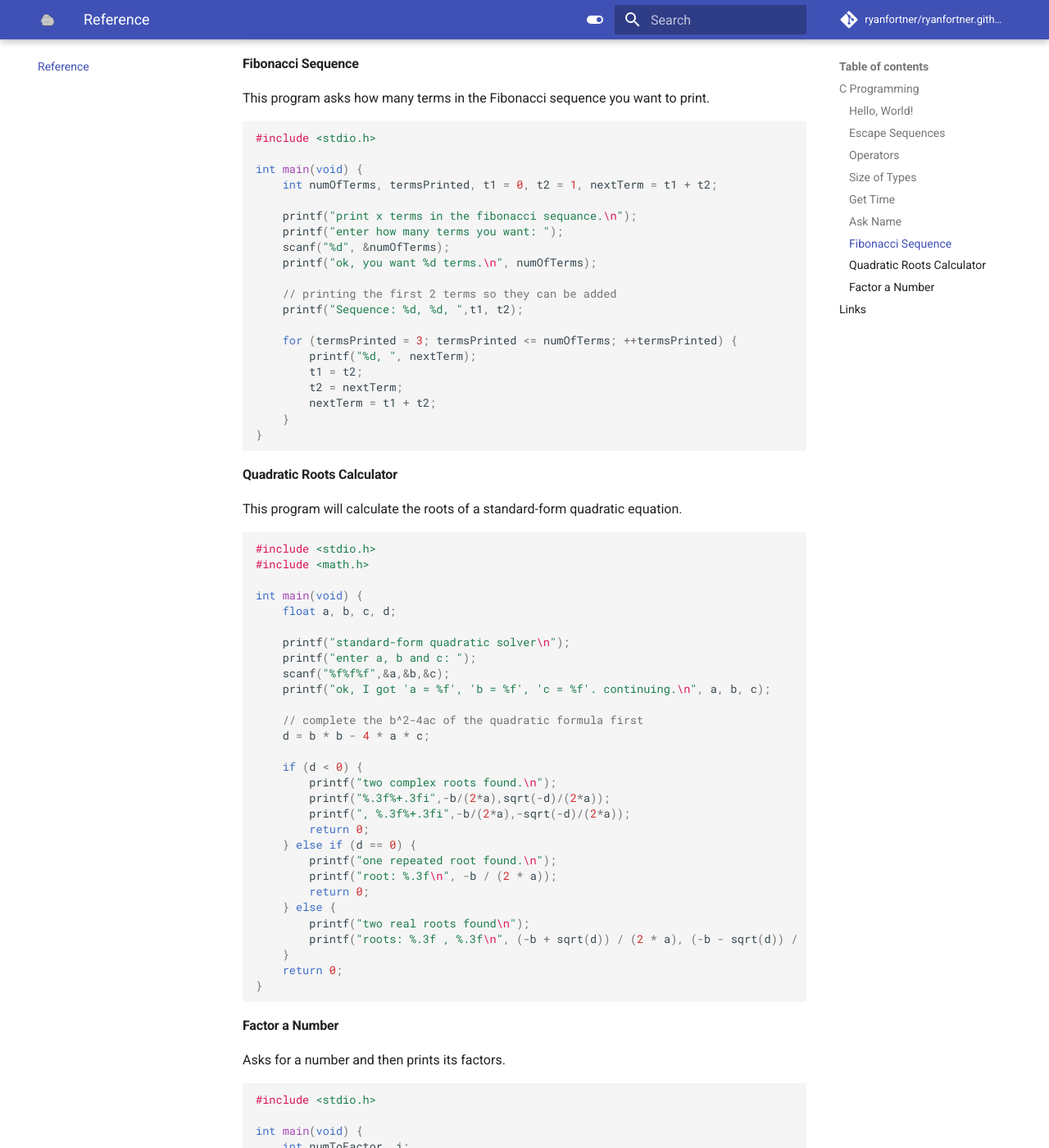
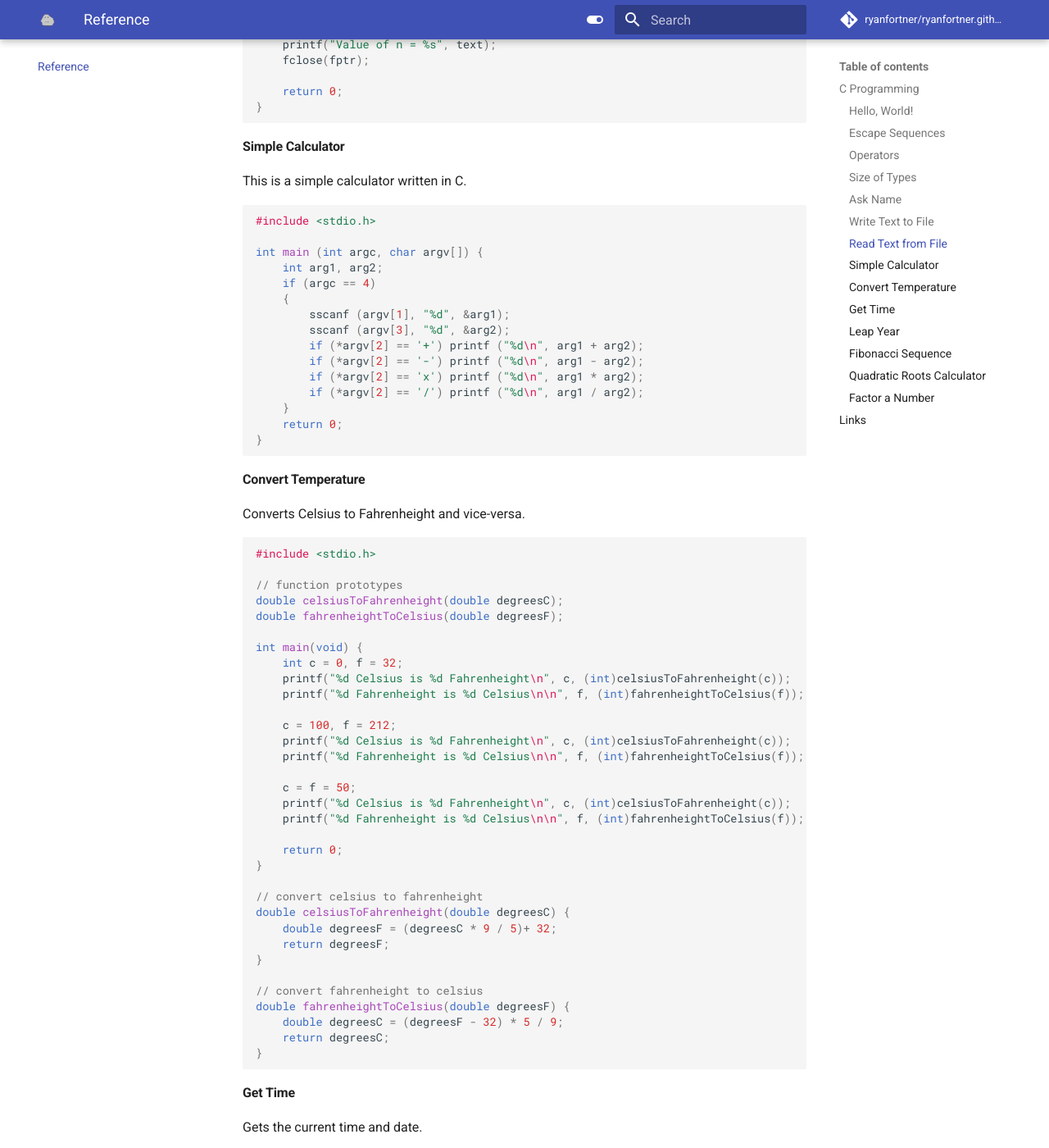
Before and after one commit to ryanfortner/ryanfortner.github.io, an MkDocs documentation site: the page built from docs/reference.md, in a window 1280 px wide and 1400 px high, scrolled down 3658 px. Shown: the whole window at 82% size. Built offline with MkDocs 1.6.1 and Material for MkDocs 9.7.7, drawn with Linux system fonts in a browser that asks for light colours; comment, search, counter and statistics services are not loaded; some of the changed text lies outside the part shown.

Commit message:
Update reference.md

````diff
--- a/docs/reference.md
+++ b/docs/reference.md
@@ -100,6 +100,131 @@
     printf("long double size: %lu bytes\n", sizeof(long double));
 }
 ```
+#### Ask Name
+This program will ask for your name and say it back to you.
+```c
+#include <stdio.h>
+#include <stdlib.h>
+
+int main (void)
+{
+  char name[15];
+
+  printf("Enter your name: ");
+  scanf("%s", name);
+  printf("Hello, %s!\n", name);
+
+  return 0;
+}
+```
+#### Write Text to File
+Simple program which writes text to a specific file on the disk.
+```c
+#include <stdio.h>
+#include <stdlib.h>
+
+int main(void) {
+    char text[100];
+    FILE *fptr;
+
+    // use appropriate location if you're using macos, linux, windows, etc
+    fptr = fopen("program.txt", "w");
+
+    if(fptr == NULL) {
+        printf("Error!\n");
+        exit(1);
+    }
+
+    printf("Enter text: ");
+    scanf("%s", &text);
+
+    fprintf(fptr, "%s", text);
+    fclose(fptr);
+
+    return 0;
+}
+```
+#### Read Text from File
+Simple program which reads text from a file on the disk.
+```c
+#include <stdio.h>
+#include <stdlib.h>
+
+int main(void) {
+    char text[100];
+    FILE *fptr;
+
+    if ((fptr = fopen("program.txt", "r")) == NULL) {
+        printf("Error opening file!\n");
+
+        // Program exits if the file pointer returns null.
+        exit(1);
+    }
+
+    fscanf(fptr, "%s", &text);
+
+    printf("Value of n = %s", text);
+    fclose(fptr);
+
+    return 0;
+}
+```
+#### Simple Calculator
+This is a simple calculator written in C.
+```c
+#include <stdio.h>
+
+int main (int argc, char argv[]) {
+    int arg1, arg2;
+    if (argc == 4)
+    {
+        sscanf (argv[1], "%d", &arg1);
+        sscanf (argv[3], "%d", &arg2);
+        if (*argv[2] == '+') printf ("%d\n", arg1 + arg2);
+        if (*argv[2] == '-') printf ("%d\n", arg1 - arg2);
+        if (*argv[2] == 'x') printf ("%d\n", arg1 * arg2);
+        if (*argv[2] == '/') printf ("%d\n", arg1 / arg2);
+    }
+    return 0;
+}
+```
+#### Convert Temperature
+Converts Celsius to Fahrenheight and vice-versa.
+```c
+#include <stdio.h>
+
+// function prototypes
+double celsiusToFahrenheight(double degreesC);
+double fahrenheightToCelsius(double degreesF);
+
+int main(void) {
+    int c = 0, f = 32;
+    printf("%d Celsius is %d Fahrenheight\n", c, (int)celsiusToFahrenheight(c));
+    printf("%d Fahrenheight is %d Celsius\n\n", f, (int)fahrenheightToCelsius(f));
+
+    c = 100, f = 212;
+    printf("%d Celsius is %d Fahrenheight\n", c, (int)celsiusToFahrenheight(c));
+    printf("%d Fahrenheight is %d Celsius\n\n", f, (int)fahrenheightToCelsius(f));
+
+    c = f = 50;
+    printf("%d Celsius is %d Fahrenheight\n", c, (int)celsiusToFahrenheight(c));
+    printf("%d Fahrenheight is %d Celsius\n\n", f, (int)fahrenheightToCelsius(f));
+
+    return 0;
+}
+
+// convert celsius to fahrenheight
+double celsiusToFahrenheight(double degreesC) {
+    double degreesF = (degreesC * 9 / 5)+ 32;
+    return degreesF;
+}
+
+// convert fahrenheight to celsius
+double fahrenheightToCelsius(double degreesF) {
+    double degreesC = (degreesF - 32) * 5 / 9;
+    return degreesC;
+}
+```
 #### Get Time
 Gets the current time and date.
 ```c
@@ -149,21 +274,52 @@
     return 0;
 }
 ```
-#### Ask Name
-This program will ask for your name and say it back to you.
+#### Leap Year
+This program ask for a year, and will tell you if it's a leap year or not.
 ```c
 #include <stdio.h>
-#include <stdlib.h>
+#include <stdbool.h>
 
-int main (void)
-{
-  char name[15];
+// function prototypes
+bool isLeapYear(int);
 
-  printf("Enter your name: ");
-  scanf("%s", name);
-  printf("Hello, %s!\n", name);
+int main(void) {
+    int year;
 
-  return 0;
+    printf("Determine if a year is a leap year or not.\n\n");
+    printf("Enter year: ");
+    scanf("%d", &year);
+
+    /* A simple way of printing the result.
+    if (isLeapYear(year)) {
+        printf("%d is a leap year.\n");
+    } else {
+        printf("%d is not a leap year.\n", year);
+    }*/
+
+    // A more C-like version of printing the result
+    printf("%d is%sa leap year.\n", year, isLeapYear(year) ? " " : " not ");
+
+    return 0;
+}
+
+bool isLeapYear(int year) {
+    bool isLeap = false;
+
+    // Leap years not part of the Gregorian calendar until after 1752.
+    if(year < 1571) // is it before the years it was known?
+        isLeap = false;
+    else if((year % 4) != 0) // year is not a multiple of 4.
+        isLeap = false;
+    else {
+        if((year % 400) == 0)
+            isLeap = true;
+        else if((year % 100) == 0)
+            isLeap = false;
+        else
+            isLeap = true;
+    }
+    return isLeap;
 }
 ```
 #### Fibonacci Sequence
````
